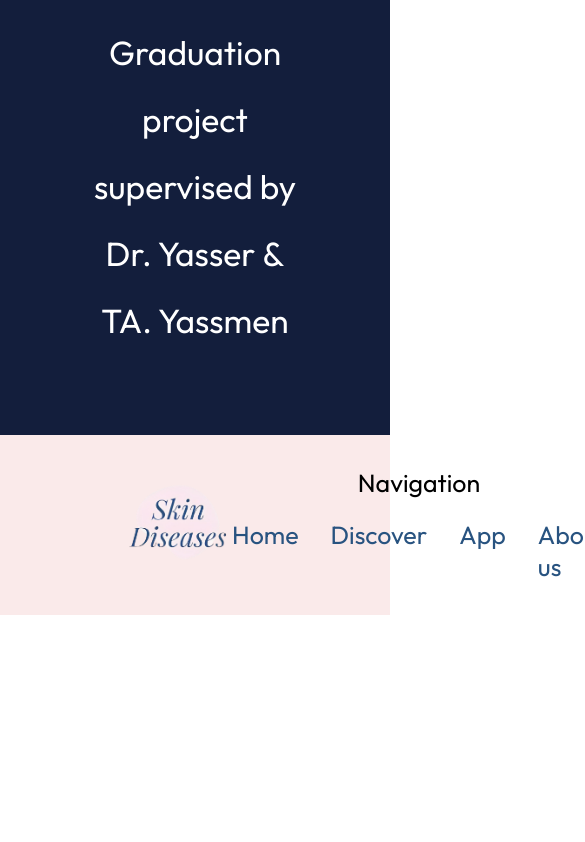
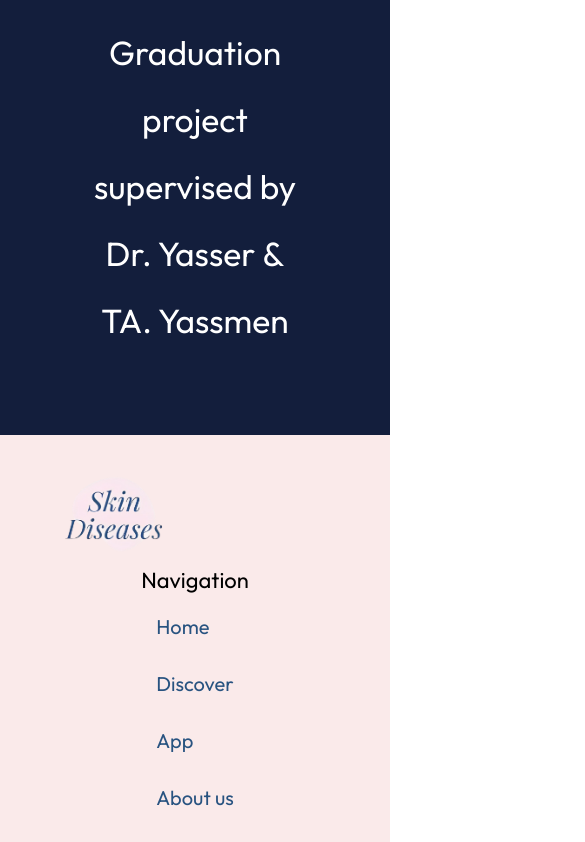
Before and after one commit to algndy/skin-diseases, a React (Vite) app: page / in a window 390 px wide. Shown: the part 3877-4719 px from the top of the page, 585 px wide, since content can reach past the window. Before the commit the page ends 4492 px from the top, so only its background shows below. Built offline with nearby package versions, Linux system fonts and the light colour scheme.

Commit message:
add media of footer

```diff
--- a/src/components/Footer.module.css
+++ b/src/components/Footer.module.css
@@ -18,3 +18,33 @@
 .footer ul {
   font-size: 25px;
 }
+
+@media screen and (max-width: 890px) {
+  .footer {
+    flex-direction: column;
+    align-items: flex-start;
+    padding: 2rem 3rem;
+  }
+  .footer div {
+    width: 100%;
+  }
+}
+@media screen and (max-width: 525px) {
+  .footer div p {
+    font-size: 22px;
+  }
+  .footer ul {
+    font-size: 20px;
+  }
+}
+
+@media screen and (max-width: 450px) {
+  .footer div p {
+    font-size: 22px;
+  }
+  .footer ul {
+    display: flex;
+    flex-direction: column;
+    font-size: 20px;
+  }
+}
```
